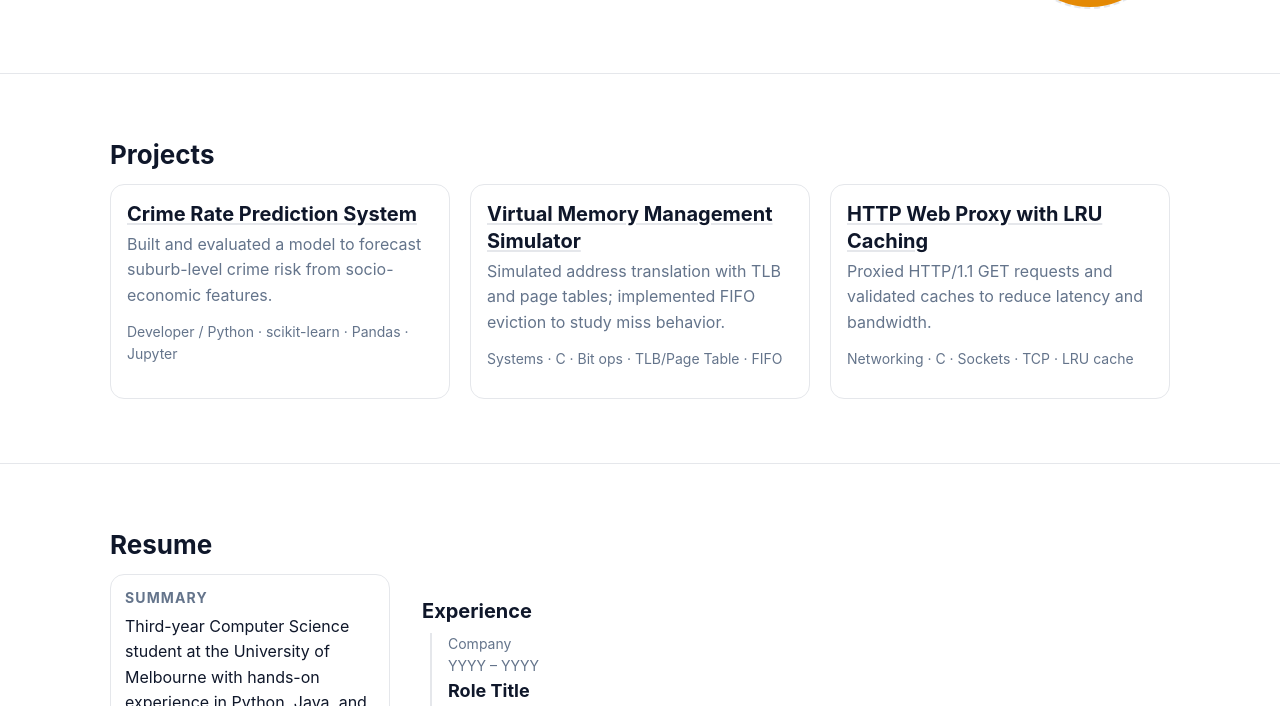
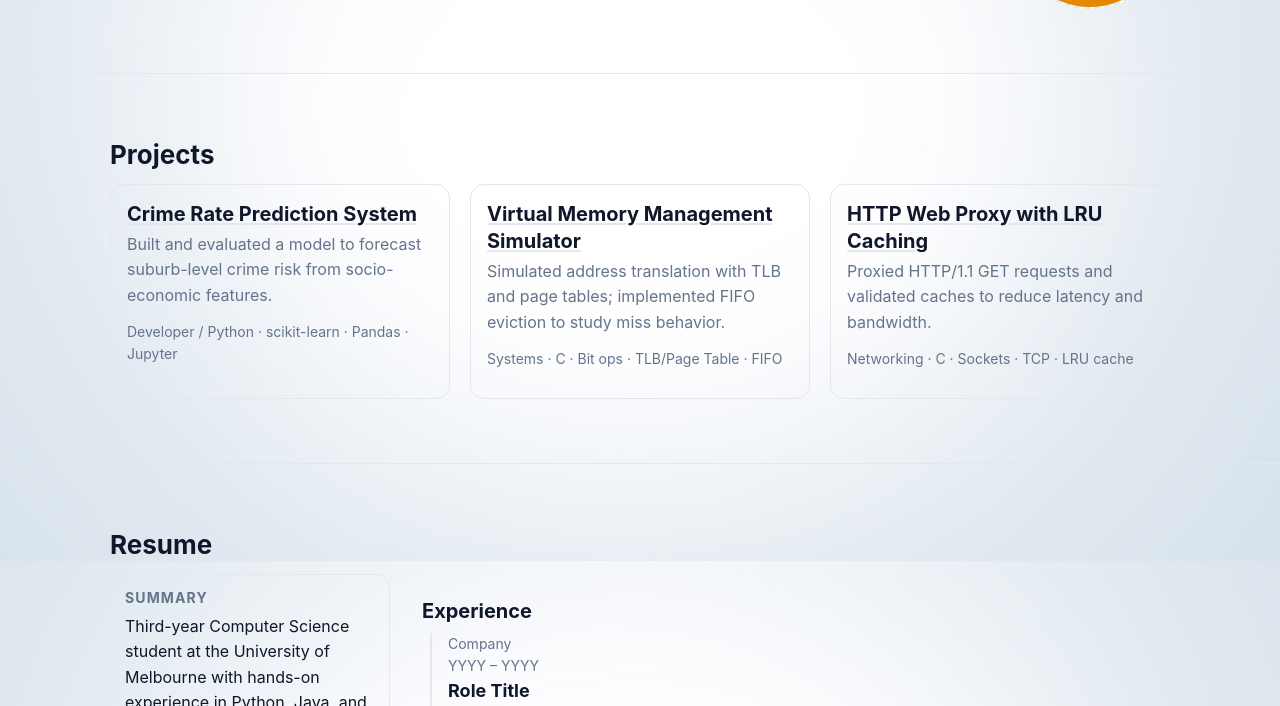
Before and after one commit to Sheldon715/Sheldon-s-Personal-Site, a plain HTML site: page index.html in a window 1280 px wide. Shown: the part 280-986 px from the top of the page. Drawn offline with Linux system fonts and the light colour scheme.

Commit message:
update background image

```diff
--- a/styles.css
+++ b/styles.css
@@ -22,7 +22,8 @@ body {
 body {
   margin: 0;
   color: var(--ink);
-  background: var(--bg);
+  background: url("./assets/images/background.jpg") no-repeat center center fixed;
+  background-size: cover;
   font: 16px/1.6 -apple-system, BlinkMacSystemFont, "Segoe UI", Roboto,
     "Noto Sans", Arial, sans-serif;
   text-rendering: optimizeLegibility;
```
Also changed, not shown: assets/images/background.jpg (added).
